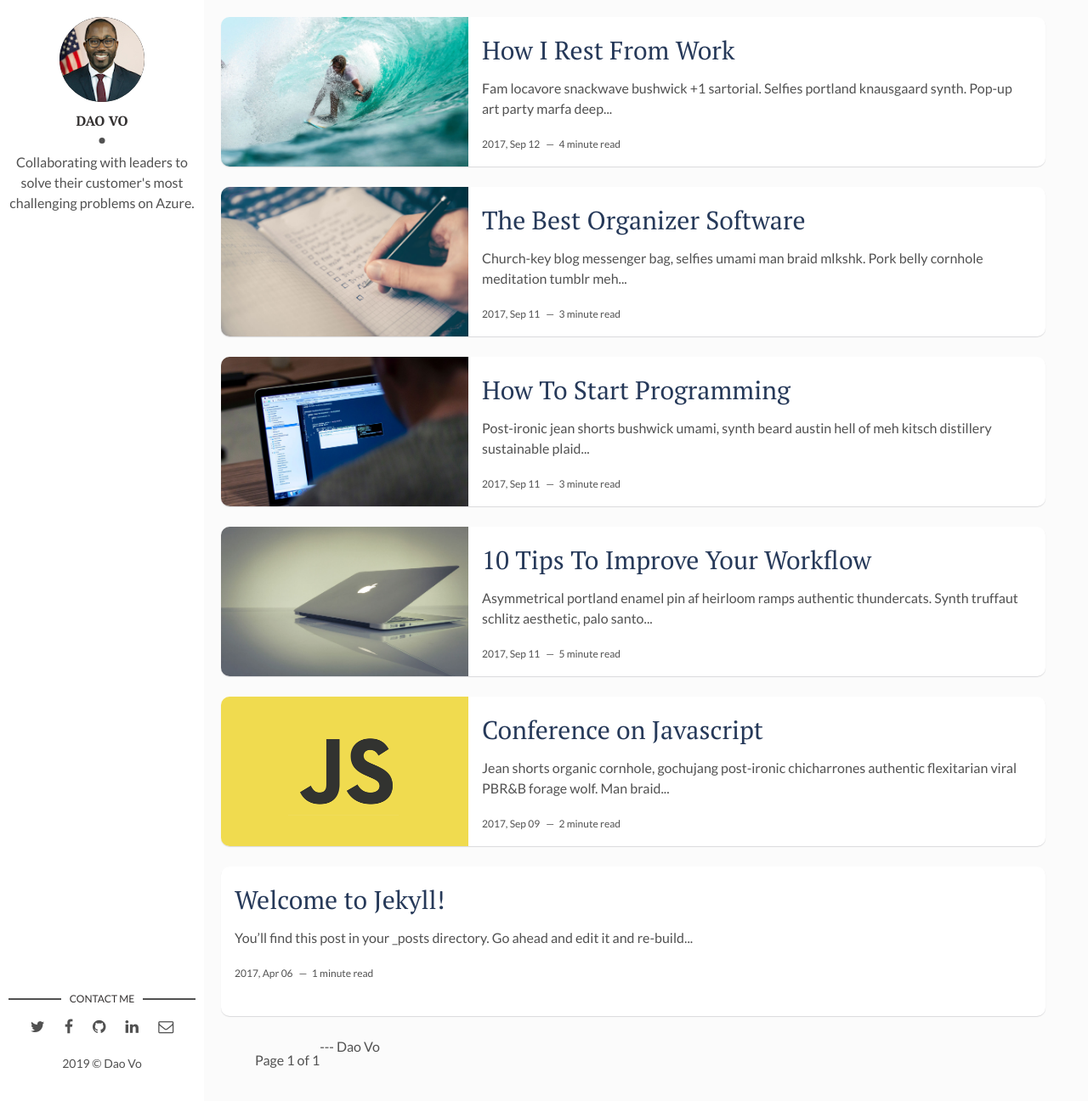
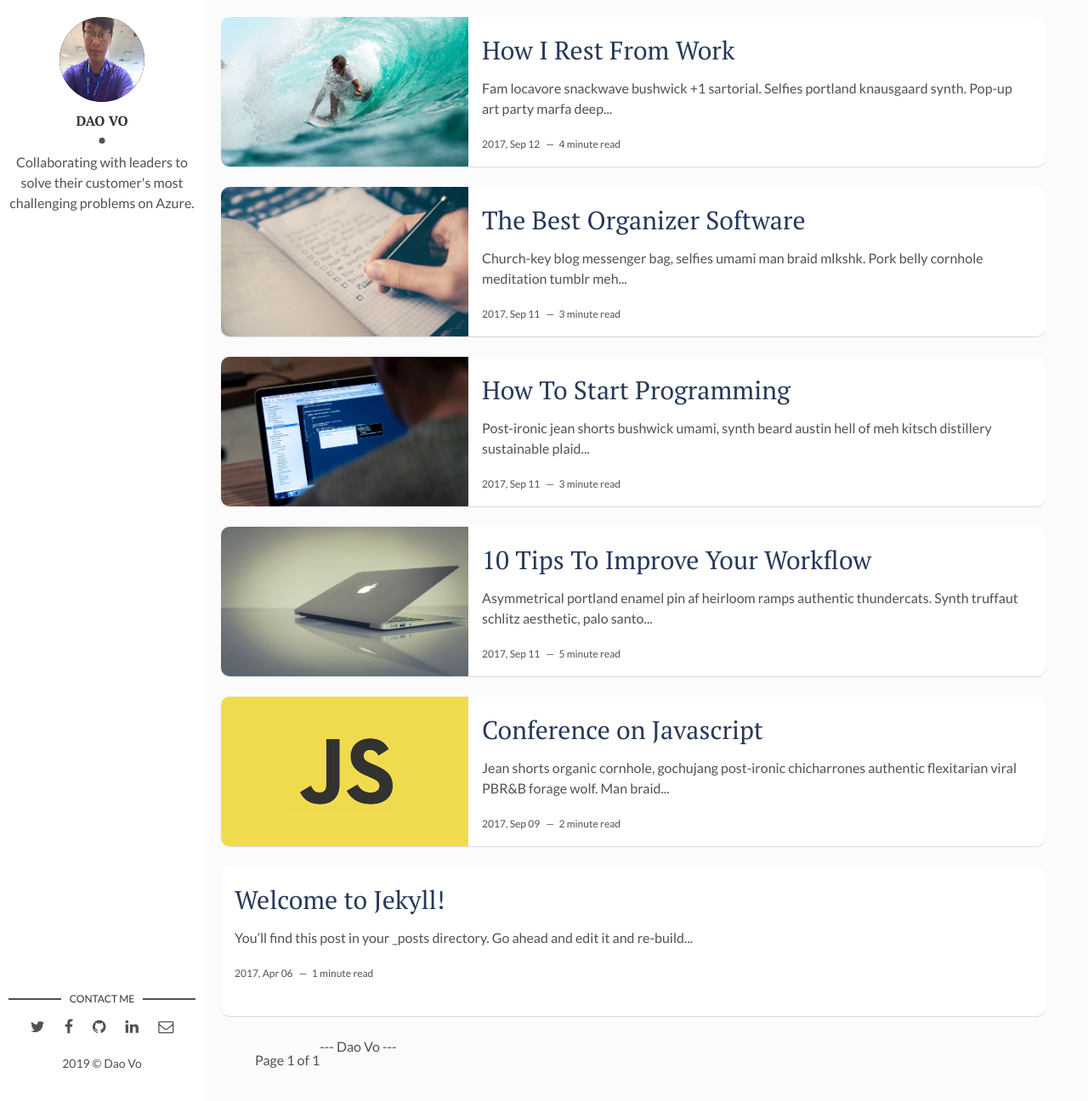
Before and after one commit to votrongdao/daovo.github.io, a Jekyll site: the page built from index.html, in a window 1280 px wide and 1296 px high. Shown: the whole window at 85% size. Built offline with Jekyll 4.4.1, drawn with Linux system fonts in a browser that asks for light colours; the list of posts is cut into pages by our own code.

Commit message:
text changed

```diff
--- a/_config.yml
+++ b/_config.yml
@@ -10,7 +10,7 @@ site-twitter: #if your site has a twitter account, enter it here
 
 # Author Settings
 author: Dao Vo # add your name
-author-img: BWhittaker_web.jpg # add your photo
+author-img: daovo.jpg # add your photo
 about-author: Collaborating with leaders to solve their customer's most challenging problems on Azure. # add description
 social-twitter: # add your Twitter handle
 social-facebook: # add your Facebook handle
--- a/index.html
+++ b/index.html
@@ -20,3 +20,4 @@ layout: main
 
 ---
 Dao Vo
+---
```
Also changed, not shown: assets/img/daovo.jpg (added).
